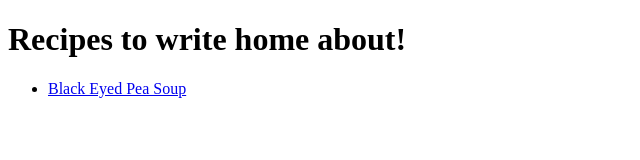
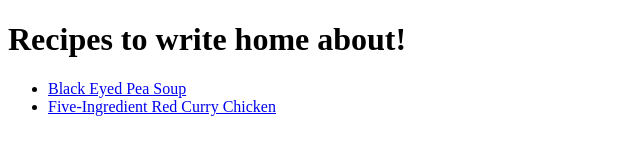
Before and after one commit to codebreaker1021/odin-recipes, a plain HTML site: page index.html in a window 1280 px wide. Shown: the whole page, without its empty margins (0-640 px from the left). Drawn offline with Linux system fonts and the light colour scheme.

Commit message:
Updated links in Index file

```diff
--- a/index.html
+++ b/index.html
@@ -10,6 +10,7 @@
     <h1>Recipes to write home about!</h1>
     <ul>
         <li><a href="recipes/black_eyed_pea_soup.html">Black Eyed Pea Soup</a></li>
+        <li><a href="recipes/red_curry.html">Five-Ingredient Red Curry Chicken</a></li>
     </ul>
 </body>
 </html>
```
